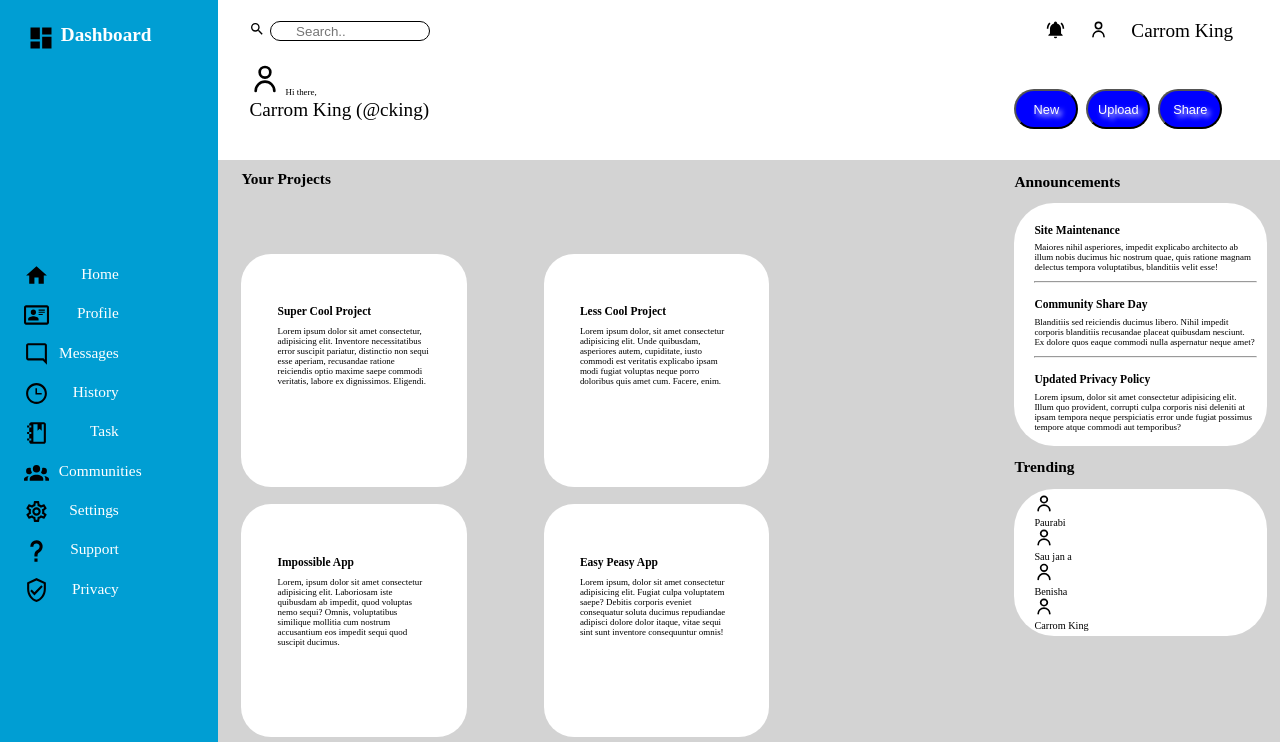
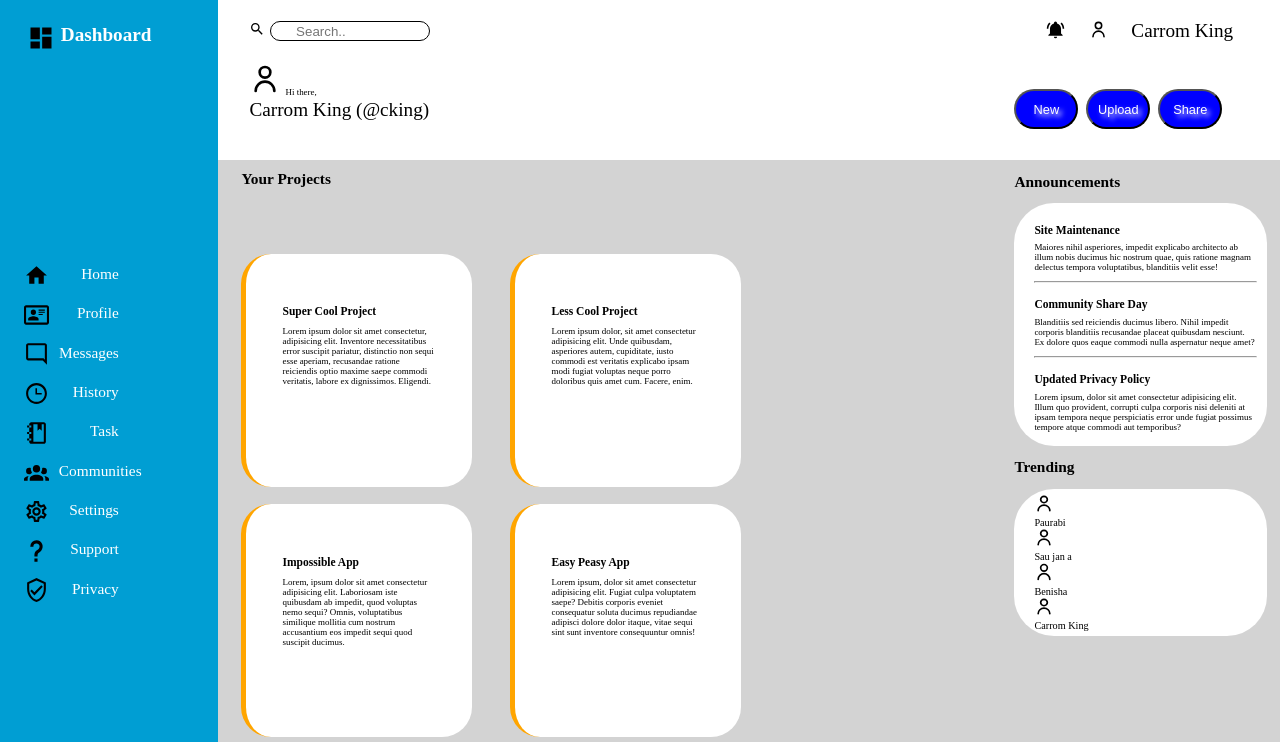
Before and after one commit to bidhannbaral/admin-dashboard, a plain HTML site: page index.html in a window 1280 px wide. Shown: the top 742 px of the page. Drawn offline with Linux system fonts and the light colour scheme; a script that the page names is missing.

Commit message:
Fully Complete Website

```diff
--- a/styles.css
+++ b/styles.css
@@ -195,6 +195,7 @@ h1 {
     column-gap: 10%;
     flex-wrap: wrap;
     row-gap: 4%;
+    column-gap: 5%;
 }
 
 #box1, #box2, #box3, #box4, #box5, #box6 {
@@ -203,8 +204,7 @@ h1 {
     background-color: white;
     padding: 36px;
     border-radius: 30px;
-    border-left-width: 3px;
-    border-left-color: orange;
+    border-left: 5px solid orange;
 }
 
 #right-top {
@@ -248,7 +248,3 @@ span {
 
     display: grid;
 }
-
-.boxps {
-
-}
```
